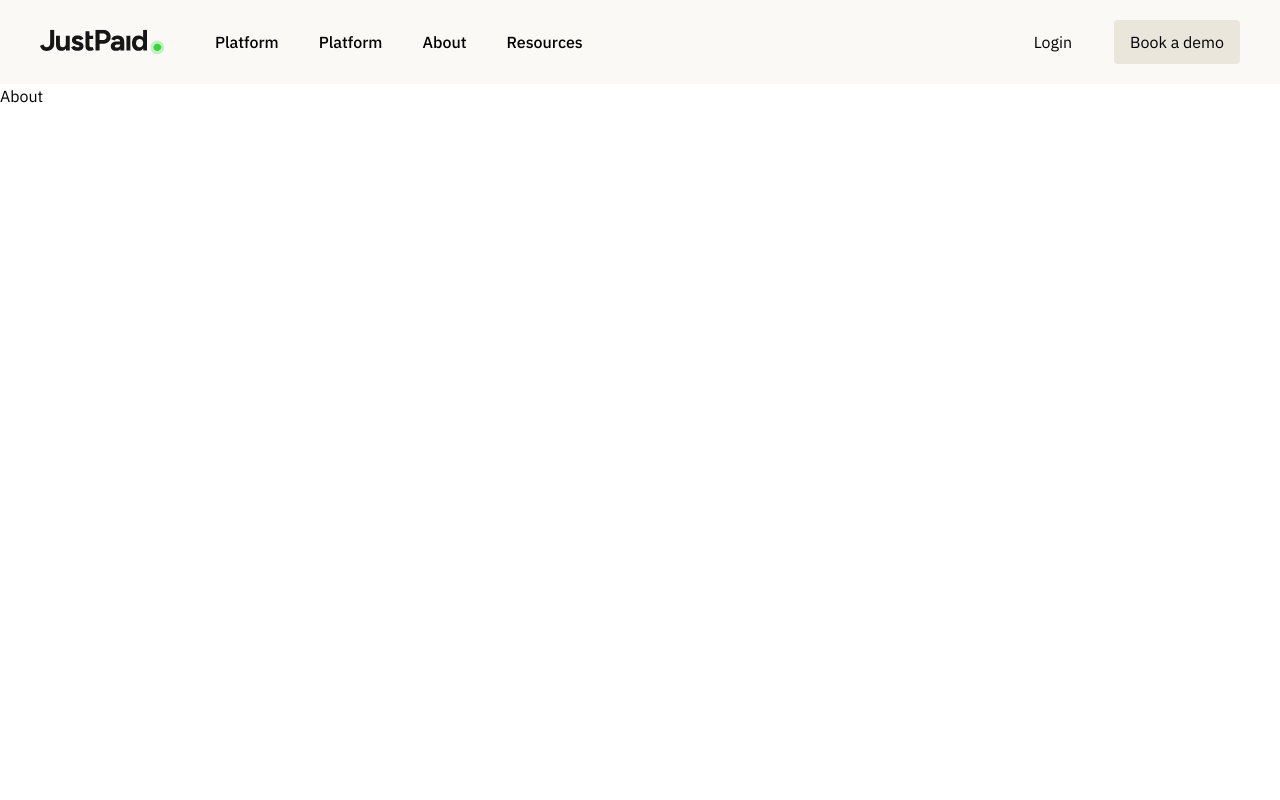
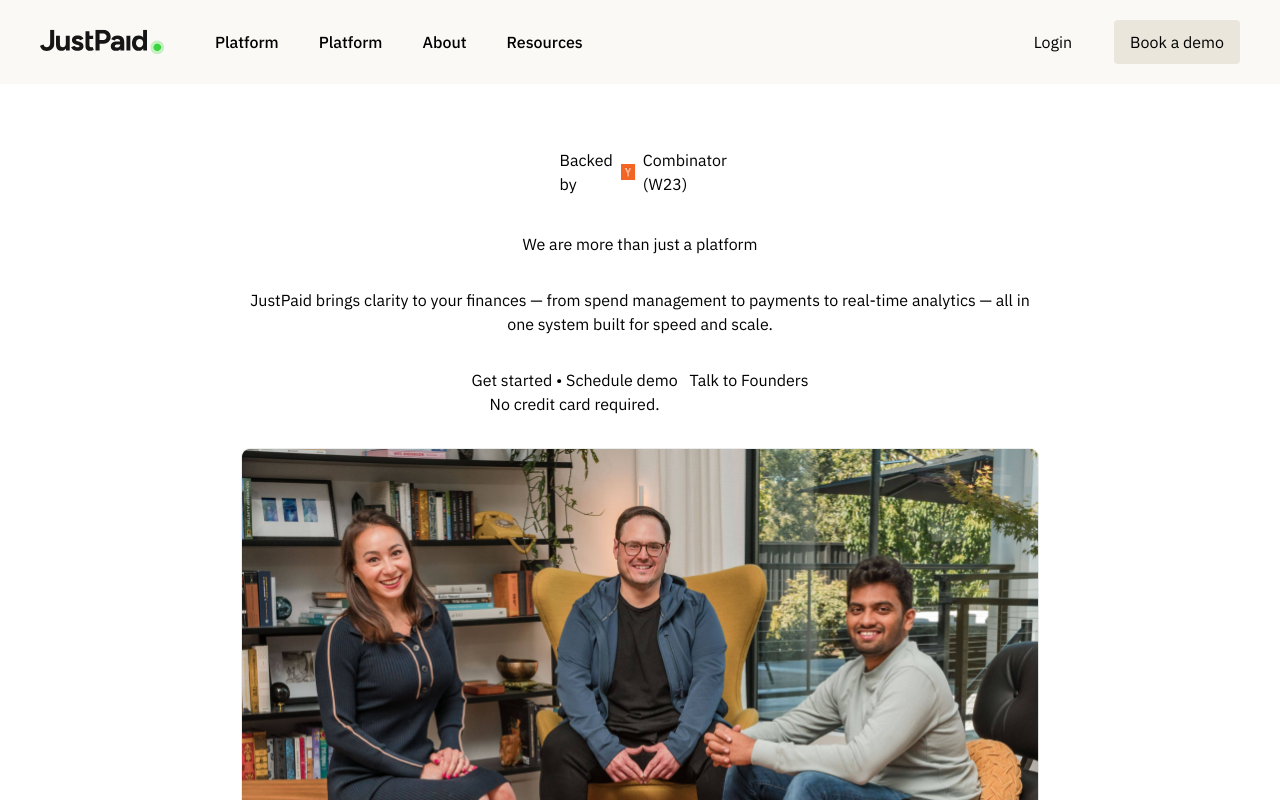
Before and after one commit to dreamcodeit/JustPaid, a Next.js app: page /about in a window 1280 px wide. Shown: the top 800 px of the page. Built offline with nearby package versions, Linux system fonts and the light colour scheme.

Commit message:
new page

```diff
--- a/src/app/about/page.js
+++ b/src/app/about/page.js
@@ -1,8 +1,31 @@
-import React from 'react'
-
+import React from 'react';
+import Image from 'next/image';
 const page = () => {
   return (
-    <div>About</div>
+    // Hero Section
+    <div className='about-hero-section py-[60px]'>
+      <div className='top-tag-section max-w-[185px] mx-auto flex items-center gap-x-[7px] py-[4px] px-[12px] mb-[32px]'>
+        Backed by<Image src={'/about/y_logo.png'} width={16} height={16} alt='text' /> Combinator (W23)
+      </div>
+      <div className='middle-section mb-[32px]'>
+        <div className='middle-section-inner max-w-[800px] text-center flex justify-center flex-wrap mx-auto gap-y-[32px]'>
+          <h1>We are more than just a platform</h1>
+          <p>JustPaid brings clarity to your finances — from spend management to payments to real-time analytics — all in one system built for speed and scale.</p>
+          <div className='middle-bottom-btn flex gap-x-[12px]'>
+            <div className='middle-bottom-btn-left'>
+              <button>Get started • Schedule demo</button>
+              <p>No credit card required.</p>
+            </div>
+            <div className='middle-bottom-btn-right'>
+              <button>Talk to Founders</button>
+            </div>
+          </div>
+        </div>
+      </div>
+      <div className='bottom-section flex justify-center'>
+        <Image src={'/about/about-banner-img.png'} width={798} height={547} alt='text' />
+      </div>
+    </div>
   )
 }
 
```
Also changed, not shown: public/about/about-banner-img.png (added), public/about/y_logo.png (added).
